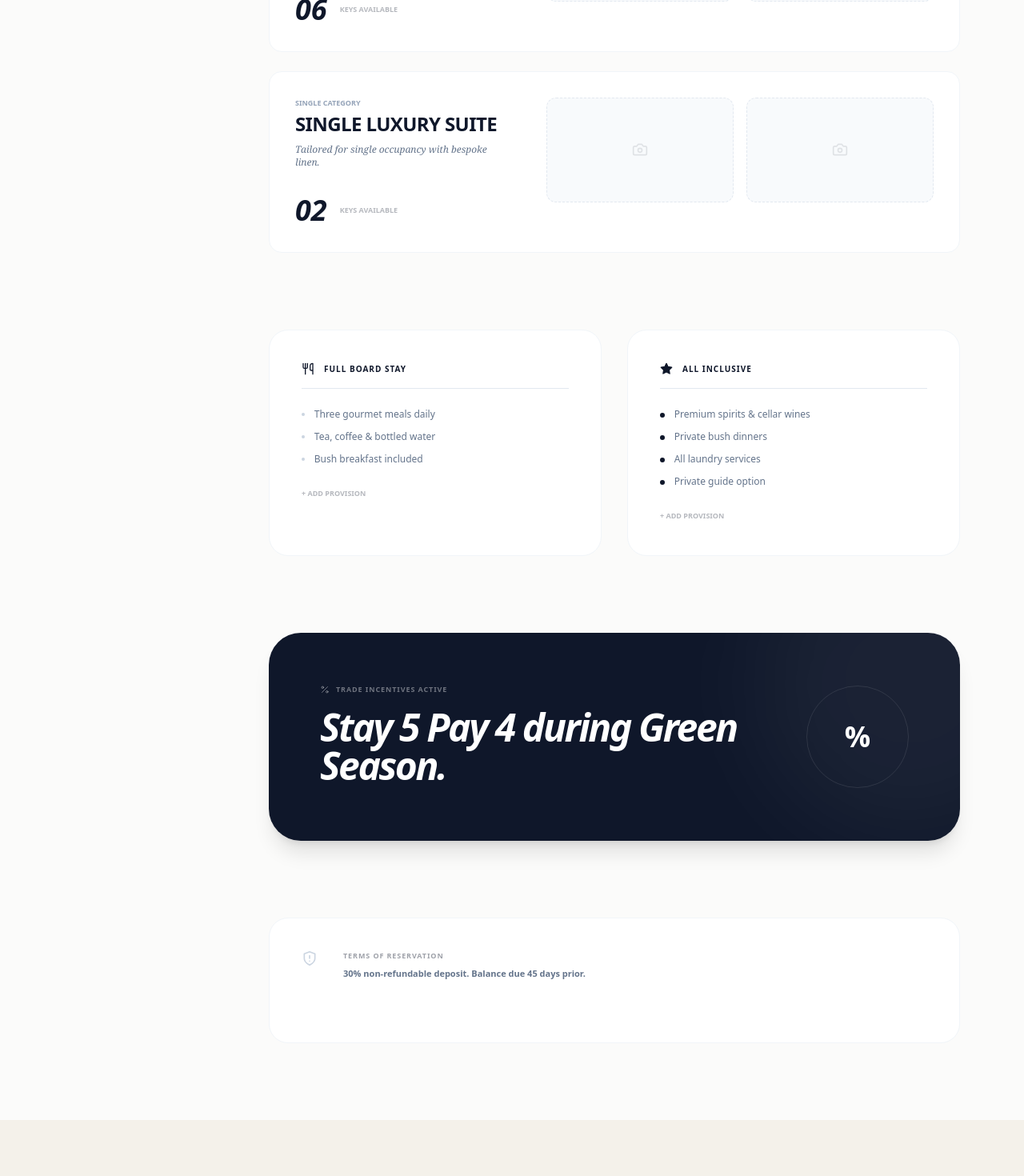
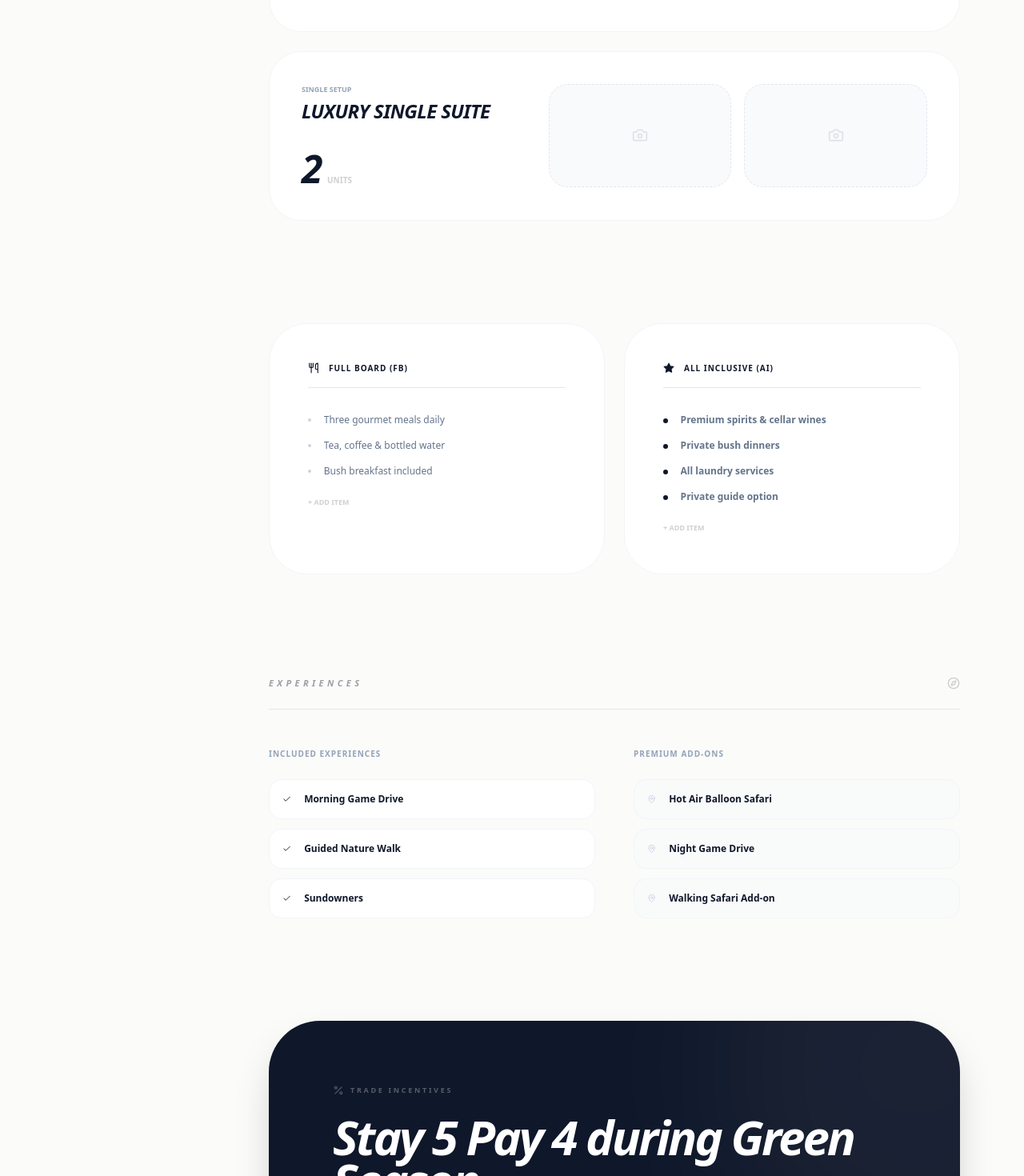
Before and after one commit to aisafarimarketing-ux/safari-trade-directory, a Next.js app: page /admin in a window 1280 px wide. Shown: the part 1320-2790 px from the top of the page at 80% size. Before the commit the page ends 2720 px from the top, so only its background shows below. Built offline with nearby package versions, Linux system fonts and the light colour scheme.

Commit message:
Update page.tsx

```diff
--- a/src/app/admin/page.tsx
+++ b/src/app/admin/page.tsx
@@ -1,9 +1,8 @@
 "use client";
 import React, { useState } from 'react';
 import {
-  Save, Plus, Camera, Check, Percent, Instagram, Facebook,
-  Globe, Phone, LogIn, Utensils, ShieldAlert, Eye, EyeOff,
-  Trash2, Star, X, ChevronRight, List
+  Save, Camera, Check, Percent, Instagram, Globe, LogIn,
+  Utensils, ShieldAlert, Eye, EyeOff, Star, Compass, MapPin
 } from 'lucide-react';
 
 export default function ShadcnArchitecturalHub() {
@@ -12,7 +11,7 @@ export default function ShadcnArchitecturalHub() {
   const [theme, setTheme] = useState({
     pageBg: '#FBFBFA',
     blockBg: '#FFFFFF',
-    accent: '#0F172A', // Slate 900 for a sharper look
+    accent: '#0F172A',
     text: '#0F172A',
     borderColor: '#E2E8F0'
   });
@@ -32,8 +31,8 @@ export default function ShadcnArchitecturalHub() {
       mealAI: ["Premium spirits & cellar wines", "Private bush dinners", "All laundry services", "Private guide option"],
       terms: "30% non-refundable deposit. Balance due 45 days prior.",
       offersText: "Stay 5 Pay 4 during Green Season.",
-      freeActivities: ["Morning Game Drive", "Guided Nature Walk"],
-      paidActivities: ["Hot Air Balloon", "Night Game Drive"]
+      freeActivities: ["Morning Game Drive", "Guided Nature Walk", "Sundowners"],
+      paidActivities: ["Hot Air Balloon Safari", "Night Game Drive", "Walking Safari Add-on"]
     }
   ]);
 
@@ -44,7 +43,7 @@ export default function ShadcnArchitecturalHub() {
   return (
     <div className="flex min-h-screen font-sans transition-all duration-300" style={{ backgroundColor: theme.pageBg, color: theme.text }}>
 
-      {/* 1. SHARP CONTROL SIDEBAR (Left) */}
+      {/* 1. SHARP SIDEBAR */}
       <aside className="w-64 bg-white border-r border-slate-200 p-6 flex flex-col fixed h-screen top-0 left-0 z-[100]">
         <div className="mb-10">
           <p className="text-[10px] font-bold uppercase tracking-widest text-slate-400 mb-6">Theme Config</p>
@@ -58,7 +57,7 @@ export default function ShadcnArchitecturalHub() {
           </div>
         </div>
 
-        <div className="flex-1 space-y-2">
+        <div className="flex-1 space-y-1">
           <p className="text-[10px] font-bold uppercase tracking-widest text-slate-400 mb-4">View Blocks</p>
           {Object.keys(visibleBlocks).map((key) => (
             <button key={key} onClick={() => toggleBlock(key as any)} className="w-full flex items-center justify-between py-2 px-3 rounded-lg hover:bg-slate-50 text-[10px] font-bold uppercase tracking-widest transition-all">
@@ -76,12 +75,12 @@ export default function ShadcnArchitecturalHub() {
       {/* 2. THE CANVAS */}
       <main className="flex-1 ml-64">
 
-        {/* FULL BLEED HERO WITH INTEGRATED TOP BAR */}
-        <section className="relative h-[90vh] w-full overflow-hidden bg-slate-900 group">
+        {/* HERO SECTION */}
+        <section className="relative h-[85vh] w-full overflow-hidden bg-slate-900 group">
            {visibleBlocks.trust && (
              <div className="absolute top-0 left-0 right-0 z-50 p-10 flex justify-between items-center">
                 <div className="flex items-center gap-8 bg-black/10 backdrop-blur-md border border-white/10 p-2 pl-6 rounded-full text-white">
-                   <span className="text-[10px] font-black tracking-tighter">BRAND.IDENTITY</span>
+                   <span className="text-[10px] font-black tracking-tighter uppercase italic">Safari.Engine</span>
                    <div className="flex gap-4 pr-4 border-l border-white/20 pl-6 text-white/50">
                       <Instagram size={14} className="hover:text-white cursor-pointer" />
                       <Globe size={14} className="hover:text-white cursor-pointer" />
@@ -89,7 +88,7 @@ export default function ShadcnArchitecturalHub() {
                 </div>
                 <div className="flex items-center gap-4 bg-white/10 backdrop-blur-md p-2 rounded-full border border-white/10 text-white px-6">
                    <div className="flex items-center gap-2 border-r border-white/20 pr-6">
-                      <span className="text-[8px] font-bold uppercase opacity-50">TripAdvisor</span>
+                      <Star size={10} fill="#FFC107" stroke="#FFC107"/>
                       <span className="text-xs font-black">5.0</span>
                    </div>
                    <button className="text-[9px] font-bold uppercase tracking-widest">Login</button>
@@ -97,54 +96,55 @@ export default function ShadcnArchitecturalHub() {
              </div>
            )}
 
-           <div className="absolute inset-0 bg-black/40" />
+           <div className="absolute inset-0 bg-black/30" />
 
-           <div className="absolute bottom-20 left-20 z-30 max-w-3xl">
+           <div className="absolute bottom-20 left-20 z-30 max-w-4xl">
               <span className="inline-block px-4 py-1 rounded-full bg-white/10 backdrop-blur-sm border border-white/20 text-[10px] font-bold uppercase tracking-[0.3em] text-white mb-6">
                 {portfolio[selectedCamp].class}
               </span>
               <h1 className="text-9xl font-black text-white italic tracking-tighter leading-[0.85] mb-8">
                 {portfolio[selectedCamp].name}
               </h1>
-              <p className="text-xl text-white/60 font-serif italic max-w-xl">
+              <p className="text-xl text-white/70 font-serif italic max-w-xl">
                 {portfolio[selectedCamp].vibe}
               </p>
            </div>
         </section>
 
-        {/* ARCHITECTURAL LIST VIEW */}
-        <div className="max-w-6xl mx-auto py-24 px-20 space-y-24">
+        {/* LIST VIEW CONTENT */}
+        <div className="max-w-6xl mx-auto py-32 px-20 space-y-32">
 
-           {/* ROOM MATRIX - SHARP LIST VIEW */}
+           {/* ROOM MATRIX */}
            {visibleBlocks.matrix && (
              <div className="space-y-12">
                 <div className="flex justify-between items-end border-b pb-6" style={{ borderColor: theme.borderColor }}>
-                   <h2 className="text-[11px] font-bold uppercase tracking-[0.4em] opacity-40">Accommodations</h2>
-                   <span className="text-[10px] font-black uppercase">{portfolio[selectedCamp].rooms} Total Keys</span>
+                   <h2 className="text-[11px] font-black uppercase tracking-[0.4em] opacity-40 italic">Room Allocation</h2>
+                   <div className="flex items-center gap-2">
+                      <span className="text-2xl font-black italic">{portfolio[selectedCamp].rooms}</span>
+                      <span className="text-[9px] font-bold uppercase opacity-30">Keys Total</span>
+                   </div>
                 </div>
 
                 <div className="grid grid-cols-1 gap-6">
                    {['family', 'double', 'single'].map((type) => (
-                     <div key={type} className="flex gap-12 p-8 rounded-2xl border border-slate-100 hover:border-slate-300 transition-all group" style={{ backgroundColor: theme.blockBg }}>
+                     <div key={type} className="flex gap-12 p-10 rounded-[2.5rem] border border-slate-100 hover:border-slate-300 transition-all" style={{ backgroundColor: theme.blockBg }}>
                         <div className="w-1/3 flex flex-col justify-between">
                            <div>
-                             <p className="text-[9px] font-bold uppercase text-slate-400 mb-1">{type} category</p>
-                             <h3 className="text-2xl font-black uppercase tracking-tight">{type} Luxury Suite</h3>
-                             <p className="text-xs text-slate-500 mt-2 italic font-serif">Tailored for {type} occupancy with bespoke linen.</p>
+                             <p className="text-[9px] font-bold uppercase text-slate-400 mb-1">{type} setup</p>
+                             <h3 className="text-2xl font-black uppercase tracking-tight italic">Luxury {type} Suite</h3>
                            </div>
-                           <div className="flex items-center gap-4 mt-8">
-                              <span className="text-4xl font-black italic" style={{ color: theme.accent }}>0{portfolio[selectedCamp][type as keyof typeof portfolio[0]] as number}</span>
-                              <span className="text-[9px] font-bold uppercase opacity-30">Keys Available</span>
+                           <div className="flex items-baseline gap-2 mt-8">
+                              <span className="text-5xl font-black italic tracking-tighter" style={{ color: theme.accent }}>{portfolio[selectedCamp][type as keyof typeof portfolio[0]] as number}</span>
+                              <span className="text-[10px] font-bold uppercase opacity-20">Units</span>
                            </div>
                         </div>
 
-                        {/* PHOTOS ONLY UNDER SPECIFIC TYPES */}
+                        {/* PHOTOS ONLY FOR SETUP TYPES */}
                         <div className="flex-1 grid grid-cols-2 gap-4">
-                           <div className="aspect-video bg-slate-50 rounded-xl border border-dashed border-slate-200 flex items-center justify-center relative group/img overflow-hidden">
+                           <div className="aspect-video bg-slate-50 rounded-[1.5rem] border border-dashed border-slate-200 flex items-center justify-center relative group/img overflow-hidden">
                               <Camera className="opacity-10 group-hover/img:opacity-100 transition-all" size={20} />
-                              <div className="absolute inset-0 bg-black/0 hover:bg-black/5 cursor-pointer" />
                            </div>
-                           <div className="aspect-video bg-slate-50 rounded-xl border border-dashed border-slate-200 flex items-center justify-center relative group/img overflow-hidden">
+                           <div className="aspect-video bg-slate-50 rounded-[1.5rem] border border-dashed border-slate-200 flex items-center justify-center relative group/img overflow-hidden">
                               <Camera className="opacity-10 group-hover/img:opacity-100 transition-all" size={20} />
                            </div>
                         </div>
@@ -154,72 +154,105 @@ export default function ShadcnArchitecturalHub() {
              </div>
            )}
 
-           {/* MEAL PLANS - POINT FORM */}
+           {/* MEAL PLANS */}
            {visibleBlocks.meals && (
-             <div className="grid md:grid-cols-2 gap-8">
-                <div className="p-10 rounded-3xl border border-slate-100 space-y-6" style={{ backgroundColor: theme.blockBg }}>
+             <div className="grid md:grid-cols-2 gap-6">
+                <div className="p-12 rounded-[3rem] border border-slate-100 space-y-8" style={{ backgroundColor: theme.blockBg }}>
                    <div className="flex items-center gap-3 border-b pb-4" style={{ borderColor: theme.borderColor }}>
-                      <Utensils size={16} />
-                      <h3 className="text-[10px] font-black uppercase tracking-widest">Full Board Stay</h3>
+                      <Utensils size={14} />
+                      <h3 className="text-[10px] font-black uppercase tracking-widest">Full Board (FB)</h3>
                    </div>
-                   <ul className="space-y-3">
+                   <ul className="space-y-4">
                       {portfolio[selectedCamp].mealFB.map((item, i) => (
-                        <li key={i} className="text-xs text-slate-500 flex items-start gap-3">
+                        <li key={i} className="text-xs text-slate-500 flex items-start gap-4">
                           <span className="mt-1.5 w-1 h-1 rounded-full bg-slate-300" />
-                          <input className="bg-transparent outline-none w-full" defaultValue={item} />
+                          <input className="bg-transparent outline-none w-full font-medium" defaultValue={item} />
                         </li>
                       ))}
-                      <button className="text-[9px] font-bold uppercase opacity-30 hover:opacity-100 pt-4">+ Add Provision</button>
+                      <button className="text-[9px] font-bold uppercase opacity-20 hover:opacity-100 pt-2">+ Add Item</button>
                    </ul>
                 </div>
-                <div className="p-10 rounded-3xl border border-slate-100 space-y-6" style={{ backgroundColor: theme.blockBg }}>
+                <div className="p-12 rounded-[3rem] border border-slate-100 space-y-8" style={{ backgroundColor: theme.blockBg }}>
                    <div className="flex items-center gap-3 border-b pb-4" style={{ borderColor: theme.borderColor }}>
-                      <Star size={16} fill={theme.accent} />
-                      <h3 className="text-[10px] font-black uppercase tracking-widest">All Inclusive</h3>
+                      <Star size={14} fill={theme.accent} stroke={theme.accent} />
+                      <h3 className="text-[10px] font-black uppercase tracking-widest">All Inclusive (AI)</h3>
                    </div>
-                   <ul className="space-y-3">
+                   <ul className="space-y-4">
                       {portfolio[selectedCamp].mealAI.map((item, i) => (
-                        <li key={i} className="text-xs text-slate-500 flex items-start gap-3">
+                        <li key={i} className="text-xs text-slate-500 flex items-start gap-4">
                           <span className="mt-1.5 w-1.5 h-1.5 rounded-full" style={{ backgroundColor: theme.accent }} />
-                          <input className="bg-transparent outline-none w-full" defaultValue={item} />
+                          <input className="bg-transparent outline-none w-full font-bold" defaultValue={item} />
                         </li>
                       ))}
-                      <button className="text-[9px] font-bold uppercase opacity-30 hover:opacity-100 pt-4">+ Add Provision</button>
+                      <button className="text-[9px] font-bold uppercase opacity-20 hover:opacity-100 pt-2">+ Add Item</button>
                    </ul>
                 </div>
              </div>
            )}
 
-           {/* TRADE OFFERS - ULTRA SHARP */}
-           {visibleBlocks.offers && (
-             <div className="p-16 rounded-[2.5rem] text-white flex justify-between items-center shadow-xl relative overflow-hidden" style={{ backgroundColor: theme.accent }}>
-                <div className="z-20 flex-1">
-                   <div className="flex items-center gap-2 text-white/40 text-[9px] font-bold uppercase tracking-widest mb-4">
-                      <Percent size={12}/> Trade Incentives Active
+           {/* ACTIVITIES - RESTORED AND FIXED */}
+           {visibleBlocks.activities && (
+             <div className="space-y-12">
+                <div className="flex justify-between items-end border-b pb-6" style={{ borderColor: theme.borderColor }}>
+                   <h2 className="text-[11px] font-black uppercase tracking-[0.4em] opacity-40 italic">Experiences</h2>
+                   <Compass size={16} className="opacity-20" />
+                </div>
+                <div className="grid md:grid-cols-2 gap-12">
+                   <div className="space-y-6">
+                      <p className="text-[10px] font-bold uppercase tracking-widest text-slate-400">Included Experiences</p>
+                      <div className="grid grid-cols-1 gap-3">
+                         {portfolio[selectedCamp].freeActivities.map((a, i) => (
+                           <div key={i} className="flex items-center gap-4 p-4 rounded-2xl bg-white border border-slate-100">
+                              <Check size={12} style={{ color: theme.accent }} />
+                              <input className="text-xs font-bold outline-none bg-transparent w-full" defaultValue={a} />
+                           </div>
+                         ))}
+                      </div>
                    </div>
-                   <textarea className="bg-transparent text-5xl font-black italic tracking-tighter outline-none w-full h-24 resize-none leading-[1]" defaultValue={portfolio[selectedCamp].offersText} />
+                   <div className="space-y-6">
+                      <p className="text-[10px] font-bold uppercase tracking-widest text-slate-400">Premium Add-ons</p>
+                      <div className="grid grid-cols-1 gap-3">
+                         {portfolio[selectedCamp].paidActivities.map((a, i) => (
+                           <div key={i} className="flex items-center gap-4 p-4 rounded-2xl bg-slate-50/50 border border-slate-100">
+                              <MapPin size={12} className="text-slate-300" />
+                              <input className="text-xs font-bold outline-none bg-transparent w-full" defaultValue={a} />
+                           </div>
+                         ))}
+                      </div>
+                   </div>
                 </div>
-                <div className="z-20 w-32 h-32 rounded-full border border-white/10 flex items-center justify-center text-4xl font-black">%</div>
-                <div className="absolute top-0 right-0 w-96 h-96 bg-white/5 rounded-full -mr-32 -mt-32 blur-3xl" />
              </div>
            )}
 
-           {/* TERMS - MINIMALIST FOOTER ITEM */}
+           {/* OFFERS */}
+           {visibleBlocks.offers && (
+             <div className="p-20 rounded-[4rem] text-white flex justify-between items-center shadow-2xl relative overflow-hidden" style={{ backgroundColor: theme.accent }}>
+                <div className="z-20 flex-1">
+                   <div className="flex items-center gap-2 text-white/30 text-[9px] font-bold uppercase tracking-[0.3em] mb-6">
+                      <Percent size={14}/> Trade Incentives
+                   </div>
+                   <textarea className="bg-transparent text-6xl font-black italic tracking-tighter outline-none w-full h-24 resize-none leading-[0.9]" defaultValue={portfolio[selectedCamp].offersText} />
+                </div>
+                <div className="absolute top-0 right-0 w-[500px] h-[500px] bg-white/5 rounded-full -mr-48 -mt-48 blur-[100px]" />
+             </div>
+           )}
+
+           {/* TERMS */}
            {visibleBlocks.terms && (
-             <div className="p-10 rounded-3xl border border-slate-100 flex items-start gap-8" style={{ backgroundColor: theme.blockBg }}>
-                <ShieldAlert size={20} className="text-slate-300" />
+             <div className="p-12 rounded-[3rem] border border-slate-100 flex items-start gap-10" style={{ backgroundColor: theme.blockBg }}>
+                <div className="p-4 bg-slate-50 rounded-2xl"><ShieldAlert size={20} className="text-slate-400" /></div>
                 <div className="flex-1">
-                   <p className="text-[9px] font-black uppercase tracking-widest opacity-40 mb-2">Terms of Reservation</p>
-                   <textarea className="bg-transparent text-[11px] font-bold outline-none w-full h-12 resize-none text-slate-500" defaultValue={portfolio[selectedCamp].terms} />
+                   <p className="text-[9px] font-black uppercase tracking-widest opacity-30 mb-2 italic">Standard Reservation Policy</p>
+                   <textarea className="bg-transparent text-[11px] font-bold outline-none w-full h-12 resize-none text-slate-500 leading-relaxed" defaultValue={portfolio[selectedCamp].terms} />
                 </div>
              </div>
            )}
         </div>
 
-        {/* FLOATING ACTION BAR */}
-        <div className="fixed bottom-10 left-1/2 -translate-x-1/2 ml-32 flex gap-2 bg-slate-900/95 backdrop-blur-3xl p-2 rounded-2xl shadow-2xl border border-white/10 z-[150]">
+        {/* FIXED FOOTER BAR */}
+        <div className="fixed bottom-10 left-1/2 -translate-x-1/2 ml-32 flex gap-3 bg-slate-900/95 backdrop-blur-3xl p-3 rounded-[2rem] shadow-2xl border border-white/10 z-[150]">
            {['Shortlist', 'Request STO', 'Contacts', 'Downloads'].map((label, i) => (
-             <button key={label} className={`px-8 py-3 rounded-xl text-[10px] font-bold uppercase tracking-widest transition-all ${i === 0 ? 'text-white' : 'text-slate-400 hover:text-white hover:bg-white/5'}`} style={i === 0 ? {backgroundColor: theme.accent} : {}}>{label}</button>
+             <button key={label} className={`px-10 py-4 rounded-2xl text-[10px] font-black uppercase tracking-widest transition-all ${i === 0 ? 'text-white' : 'text-slate-500 hover:text-white hover:bg-white/5'}`} style={i === 0 ? {backgroundColor: theme.accent} : {}}>{label}</button>
            ))}
         </div>
 
```
